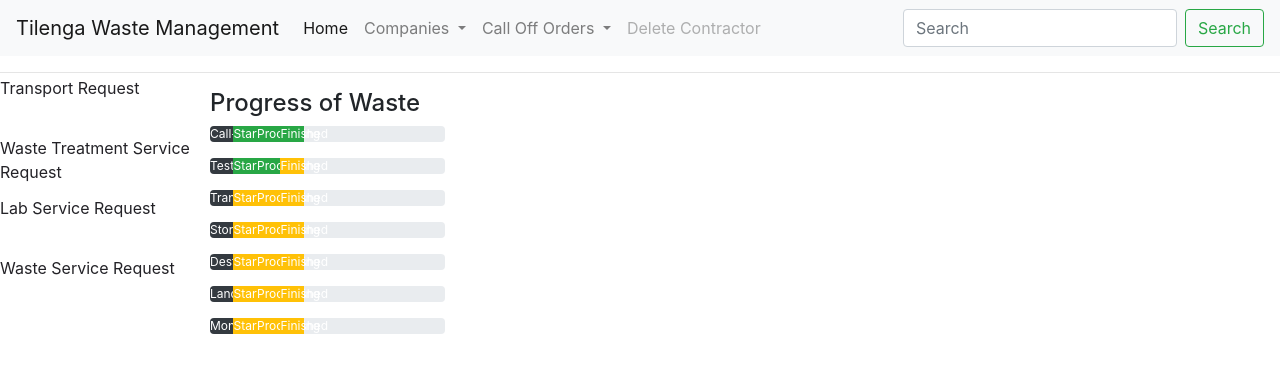
After one commit to iLabs-Makerere-University/tilenga-crm-django, a Django app: page /orders/call-off-orders/process/1/ in a window 1280 px wide. The commit adds this page. Shown: the top 373 px of the page. Run offline with Django 3.2, Linux system fonts and the light colour scheme; some libraries are stand-ins or nearby versions.

Commit message:
add UI elements for services

```diff
--- /dev/null
+++ b/order/templates/order/_sidenav.html
@@ -0,0 +1,32 @@
+{% block sidenav %}
+<style>
+    .sidenav{
+        float:left;
+        width: 200px;
+        margin-top: 20px;
+    }
+
+    .sidenav a{
+        float: left;
+        width: 200px;
+        height: 50px;
+        margin-bottom: 10px;
+        color: #232227;
+        text-decoration: none;
+        border-radius: 4px;
+    }
+
+    .sidenav a:hover{
+        background-color: #168EFF;
+    }
+</style>
+
+<div class="sidenav">
+  <a href="#">Transport Request</a>
+  <a href="#">Waste Treatment Service Request</a>
+  <a href="#">Lab Service Request</a>
+  <a href="#">Waste Service Request</a>
+</div>
+
+
+{% endblock sidenav %}
--- /dev/null
+++ b/order/templates/order/call_off_order_process.html
@@ -0,0 +1,56 @@
+{% extends "layout.html" %}
+{% block content %}
+<div>
+    {% include "order/_sidenav.html" %}
+</div>
+
+
+<hr/>
+<div class="sub-content" style="float: left; margin-left: 10px">
+<h4>Progress of Waste</h4>
+<div class="progress" style="height: 1rem; margin-bottom: 1rem;">
+    <div class="progress-bar bg-dark" role="progressbar" style="width: 10%; " aria-valuenow="25" aria-valuemin="0" aria-valuemax="100">Call-off</div>
+    <div class="progress-bar bg-success" role="progressbar" style="width: 10%; " aria-valuenow="25" aria-valuemin="0" aria-valuemax="100">Started</div>
+    <div class="progress-bar bg-success" role="progressbar" style="width: 10%; " aria-valuenow="25" aria-valuemin="0" aria-valuemax="100">Processing</div>
+    <div class="progress-bar bg-success" role="progressbar" style="width: 10%; " aria-valuenow="25" aria-valuemin="0" aria-valuemax="100">Finished</div>
+</div>
+<div class="progress" style="height: 1rem; margin-bottom: 1rem;">
+    <div class="progress-bar bg-dark" role="progressbar" style="width: 10%; " aria-valuenow="25" aria-valuemin="0" aria-valuemax="100">Testing</div>
+    <div class="progress-bar bg-success" role="progressbar" style="width: 10%; " aria-valuenow="25" aria-valuemin="0" aria-valuemax="100">Started</div>
+    <div class="progress-bar bg-success" role="progressbar" style="width: 10%; " aria-valuenow="25" aria-valuemin="0" aria-valuemax="100">Processing</div>
+    <div class="progress-bar bg-warning" role="progressbar" style="width: 10%; " aria-valuenow="25" aria-valuemin="0" aria-valuemax="100">Finished</div>
+</div>
+<div class="progress" style="height: 1rem; margin-bottom: 1rem;">
+    <div class="progress-bar bg-dark" role="progressbar" style="width: 10%; " aria-valuenow="25" aria-valuemin="0" aria-valuemax="100">Transportation</div>
+    <div class="progress-bar bg-warning" role="progressbar" style="width: 10%; " aria-valuenow="25" aria-valuemin="0" aria-valuemax="100">Started</div>
+    <div class="progress-bar bg-warning" role="progressbar" style="width: 10%; " aria-valuenow="25" aria-valuemin="0" aria-valuemax="100">Processing</div>
+    <div class="progress-bar bg-warning" role="progressbar" style="width: 10%; " aria-valuenow="25" aria-valuemin="0" aria-valuemax="100">Finished</div>
+</div>
+<div class="progress" style="height: 1rem; margin-bottom: 1rem;">
+    <div class="progress-bar bg-dark" role="progressbar" style="width: 10%; " aria-valuenow="25" aria-valuemin="0" aria-valuemax="100">Storage</div>
+    <div class="progress-bar bg-warning" role="progressbar" style="width: 10%; " aria-valuenow="25" aria-valuemin="0" aria-valuemax="100">Started</div>
+    <div class="progress-bar bg-warning " role="progressbar" style="width: 10%; " aria-valuenow="25" aria-valuemin="0" aria-valuemax="100">Processing</div>
+    <div class="progress-bar bg-warning" role="progressbar" style="width: 10%; " aria-valuenow="25" aria-valuemin="0" aria-valuemax="100">Finished</div>
+</div>
+<div class="progress" style="height: 1rem; margin-bottom: 1rem;">
+    <div class="progress-bar bg-dark" role="progressbar" style="width: 10%; " aria-valuenow="25" aria-valuemin="0" aria-valuemax="100">Destruction</div>
+    <div class="progress-bar bg-warning" role="progressbar" style="width: 10%; " aria-valuenow="25" aria-valuemin="0" aria-valuemax="100">Started</div>
+    <div class="progress-bar bg-warning" role="progressbar" style="width: 10%; " aria-valuenow="25" aria-valuemin="0" aria-valuemax="100">Processing</div>
+    <div class="progress-bar bg-warning" role="progressbar" style="width: 10%; " aria-valuenow="25" aria-valuemin="0" aria-valuemax="100">Finished</div>
+</div>
+<div class="progress" style="height: 1rem; margin-bottom: 1rem;">
+    <div class="progress-bar bg-dark" role="progressbar" style="width: 10%; " aria-valuenow="25" aria-valuemin="0" aria-valuemax="100">Land Filling</div>
+    <div class="progress-bar bg-warning" role="progressbar" style="width: 10%; " aria-valuenow="25" aria-valuemin="0" aria-valuemax="100">Started</div>
+    <div class="progress-bar bg-warning" role="progressbar" style="width: 10%; " aria-valuenow="25" aria-valuemin="0" aria-valuemax="100">Processing</div>
+    <div class="progress-bar bg-warning" role="progressbar" style="width: 10%; " aria-valuenow="25" aria-valuemin="0" aria-valuemax="100">Finished</div>
+</div>
+<div class="progress" style="height: 1rem; margin-bottom: 1rem;">
+    <div class="progress-bar bg-dark" role="progressbar" style="width: 10%; " aria-valuenow="25" aria-valuemin="0" aria-valuemax="100">Monitoring</div>
+    <div class="progress-bar bg-warning" role="progressbar" style="width: 10%; " aria-valuenow="25" aria-valuemin="0" aria-valuemax="100">Started</div>
+    <div class="progress-bar bg-warning" role="progressbar" style="width: 10%; " aria-valuenow="25" aria-valuemin="0" aria-valuemax="100">Processing</div>
+    <div class="progress-bar bg-warning" role="progressbar" style="width: 10%; " aria-valuenow="25" aria-valuemin="0" aria-valuemax="100">Finished</div>
+</div>
+
+</div>
+
+{% endblock content %}
--- a/order/urls.py
+++ b/order/urls.py
@@ -12,6 +12,7 @@ urlpatterns = [
     path('call-off-orders/create/', views.CallOffOrderCreateView.as_view(), name='call-off-order-create'),
     path('call-off-orders/detail/<int:pk>/', views.CallOffOrderDetailView.as_view(), name='call-off-order-detail'),
     path('call-off-orders/update/<int:pk>/', views.CallOffOrderUpdate.as_view(), name='call-off-order-update'),
+    path('call-off-orders/process/<int:pk>/', views.process_call_off_order, name="order-process"),
     # path('call-off-orders/delete/<int:pk>/', views.CallOffOrderDeleteView.as_view(), name='call-off-order-delete'),
 ]
 
--- a/order/views.py
+++ b/order/views.py
@@ -41,3 +41,6 @@ class CallOffOrderDetailView(generic.DetailView):
     model = CallOffOrder
     template_name = 'order/call_off_orders_list.html'
     context_object_name = 'call_off_order'
+
+def process_call_off_order(request, pk):
+    return render(request, 'order/call_off_order_process.html')
```
Also changed, not shown: order/templates/order/waste_order_detail.html (+31 -44 lines), order/templates/order/requests/transport_form.html (added).
